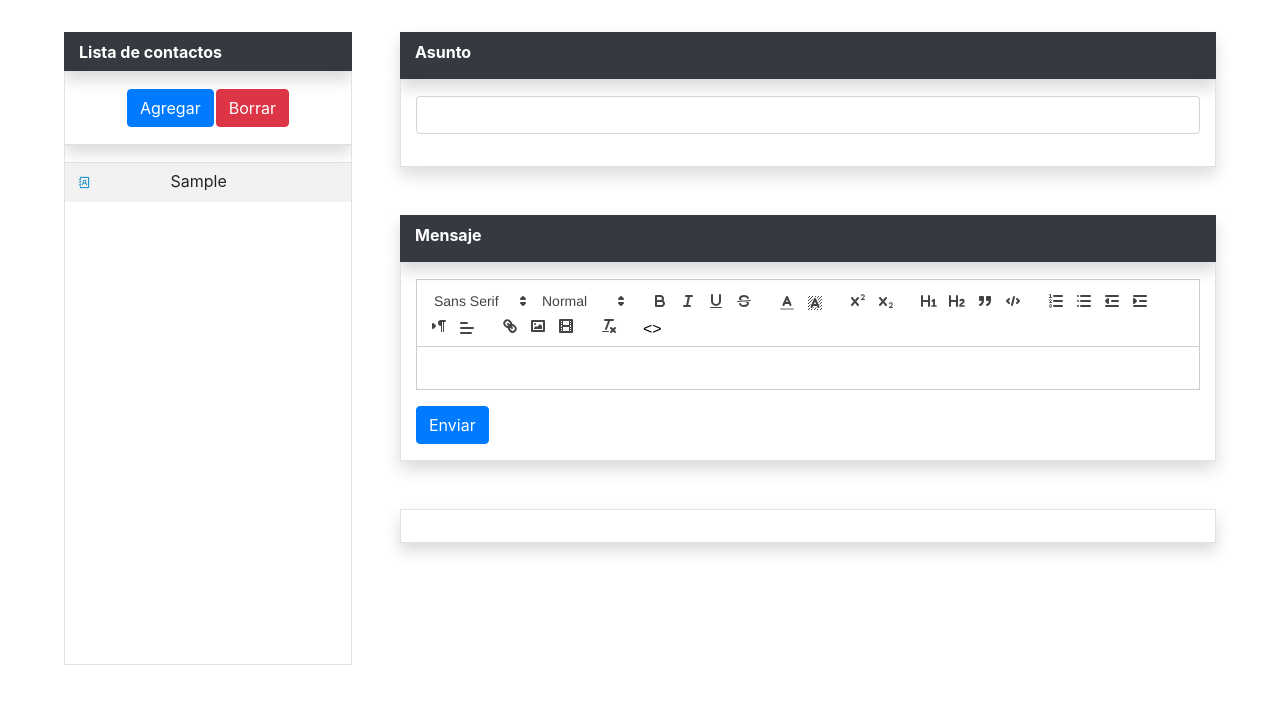
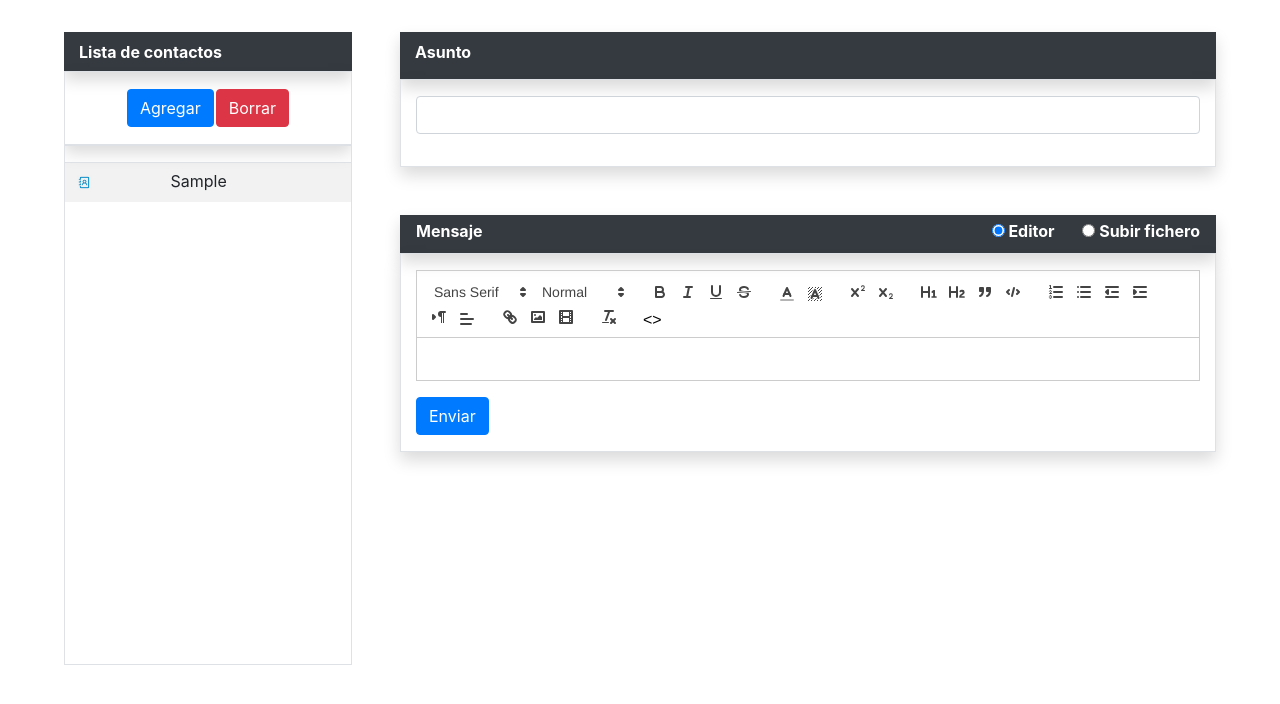
Before and after one commit to davidsirvent/mailing, a Flask app: page / in a window 1280 px wide. Shown: the part 76-780 px from the top of the page. Run offline with Flask 2, Linux system fonts and the light colour scheme; tables that the repository leaves empty hold one stand-in row (Sample ...); some libraries are stand-ins or nearby versions.

Commit message:
Html file upload

```diff
--- a/mailing_app/forms.py
+++ b/mailing_app/forms.py
@@ -23,5 +23,10 @@ class UploadForm(FlaskForm):
     file = FileField(validators=[DataRequired()])
     upload_btn = SubmitField(label='Subir')
 
+class UploadMsgForm(FlaskForm):
+    file_msg = FileField(validators=[DataRequired()])
+    upload_msg_btn = SubmitField(label='Subir')
+    send_msg_btn = SubmitField(label='Enviar')
+
 class DeleteForm(FlaskForm):
     delete_btn = SubmitField(label='Borrar')
--- a/mailing_app/main.py
+++ b/mailing_app/main.py
@@ -15,8 +15,8 @@ from sqlalchemy.orm.exc import NoResultFound
 import locale
 import time
 
-from .models import Config, Recipient
-from .forms import ConfigForm, MsgForm, ReportForm, UploadForm, DeleteForm
+from .models import Config, Recipient, Content
+from .forms import ConfigForm, MsgForm, ReportForm, UploadForm, DeleteForm, UploadMsgForm
 
 
 main = Blueprint('main', __name__)
@@ -52,25 +52,6 @@ def index():
                 for err in errorMessages:
                     flash("ERROR: " + err)
 
-    # Upload msg file
-    formUploadMsg = UploadForm()
-    if formUploadMsg.upload_btn.data:
-        if formUploadMsg.validate_on_submit():
-            msg_txt = ""
-            try:
-                for txt in formUploadMsg.file.data.read():
-                    msg_txt = txt.decode("utf-8")
-                    # db.session.add(Recipient(recipient=line))
-            except  Exception as error:
-                flash("ERROR: No se ha podido procesar el fichero")
-            else:
-                pass # db.session.commit()
-
-        else:
-            for field, errorMessages in form.errors.items():
-                for err in errorMessages:
-                    flash("ERROR: " + err)
-
     # Upload contacts (recipients)
     formFile = UploadForm()
     if formFile.upload_btn.data:
@@ -81,15 +62,35 @@ def index():
                     line = line.decode("utf-8")
                     recipients.append(line)
                     db.session.add(Recipient(recipient=line))
-            except  Exception as error:
-                flash("ERROR: No se ha podido procesar el fichero")
+            except Exception as error:
+                flash("ERROR: No se ha podido procesar el fichero ")
             else:
                 db.session.commit()
 
         else:
-            for field, errorMessages in form.errors.items():
+            for field, errorMessages in formFile.errors.items():
                 for err in errorMessages:
                     flash("ERROR: " + err)
+
+    # Upload Message
+    formMsgUpload = UploadMsgForm()
+    if formMsgUpload.upload_msg_btn.data:
+        if formMsgUpload.validate_on_submit():
+            Content.query.delete()
+            try:
+                text = formMsgUpload.file_msg.data.read()
+                text = text.decode("utf-8")
+                db.session.add(Content(msg=text))
+            except Exception as error:
+                flash("ERROR: No se ha podido procesar el fichero. ")
+            else:
+                db.session.commit()
+
+        else:
+            for field, errorMessages in formMsgUpload.errors.items():
+                for err in errorMessages:
+                    flash("ERROR: " + err)
+
 
     # Delete contacts
     formDelete = DeleteForm()
@@ -100,11 +101,11 @@ def index():
             db.session.commit()
 
         else:
-            for field, errorMessages in form.errors.items():
+            for field, errorMessages in formDelete.errors.items():
                 for err in errorMessages:
                     flash("ERROR: " + err)
 
-    return render_template('main/index.html', form=form, formFile=formFile, formDelete=formDelete, formUploadMsg=formUploadMsg ,recipients=recipients)
+    return render_template('main/index.html', form=form, formFile=formFile, formDelete=formDelete, formMsgUpload=formMsgUpload, recipients=recipients)
 
 
 # Report view (when mailing is sent)
@@ -129,6 +130,17 @@ def report():
 
     return render_template('main/report.html', report=report, form=form)
 
+# Preview view
+@main.route('/preview')
+def preview():
+    html = None
+
+    try:
+        html = Content.query.get(1).msg
+    except Exception as error:
+        html = "<h1>No se ha cargado ningún fichero</h1>"
+
+    return html
 
 # Config view
 @main.route('/config', methods=['GET', 'POST'])
--- a/mailing_app/models.py
+++ b/mailing_app/models.py
@@ -10,3 +10,7 @@ class Config(db.Model):
 class Recipient(db.Model):
     id = db.Column(db.Integer, primary_key=True)
     recipient = db.Column(db.String(100))
+
+class Content(db.Model):
+    id = db.Column(db.Integer, primary_key=True)
+    msg = db.Column(db.String(5000))
--- a/mailing_app/static/js/main.js
+++ b/mailing_app/static/js/main.js
@@ -1,6 +1,5 @@
 setInterval(function () {
     document.getElementById("subject").value = document.getElementById("subject_tmp").value;
-    document.getElementById("subject_file").value = document.getElementById("subject_tmp").value;
     document.getElementById("msg").value = document.getElementById("editor").firstChild.innerHTML;
 }, 250);
 
@@ -15,6 +14,14 @@ function hideUploadForm() {
     document.getElementById("upload-form").style.display = "hidden";
 }
 
-function test() {
-    document.getElementById("msg-preview").value="<html><head><style>* {color: red;}</style></head><body><h1>Test mail</h1></body></html>";
+function msgEditor() {
+    var myClass = "row mb-5 "
+    document.getElementById("msg-file").className = myClass + "d-none";
+    document.getElementById("msg-editor").className = myClass;
 }
+
+function msgFile() {
+    var myClass = "row mb-5 "
+    document.getElementById("msg-editor").className = myClass + "d-none";
+    document.getElementById("msg-file").className = myClass;
+}
--- a/mailing_app/templates/main/index.html
+++ b/mailing_app/templates/main/index.html
@@ -63,7 +63,19 @@
             <!-- Message -->
             <div class="row">
                 <div class="col {{ col_title() }}">
-                    {{ form.msg.label() }}
+                    <table class="w-100">
+                        <tr>
+                            <td>
+                                {{ form.msg.label() }}
+                            </td>
+                            <td class="text-right">
+                                <div class="text-right">
+                                    <label class="mr-4"><input type="radio" name="editorType" value="editor" onclick="msgEditor()" checked> Editor</label>
+                                    <label><input type="radio" name="editorType" value="upload" onclick="msgFile()"> Subir fichero</label>
+                                </div>
+                            </td>
+                        </tr>
+                    </table>
                 </div>
             </div>
 
@@ -85,10 +97,20 @@
             </div>
 
             <!-- File upload option-->
-            <div id="msg-file" class="row mb-5">
+            <div id="msg-file" class="row mb-5 d-none">
                 <div class="col {{ col_body() }}">
+                      <form id="upload-msg" class="form-inline" enctype="multipart/form-data" method="POST">
+                          {{ formMsgUpload.csrf_token }}
+                          {{ formMsgUpload.file_msg(class="btn mr-3") }}
+                          {{ formMsgUpload.upload_msg_btn(class="btn btn-info mr-3") }}
+                          {{ formMsgUpload.send_msg_btn(class="btn btn-primary") }}
+                      </form>
+                      <div class="w-100 mt-2">
+                        <iframe id="preview" src="{{ url_for('main.preview') }}"></iframe>
+                      </div>
+                </div>
 
-                </div>
+
             </div>
         </div>
     </div>
```
Also changed, not shown: mailing_app/static/css/custom.css (+7 -0 lines).
